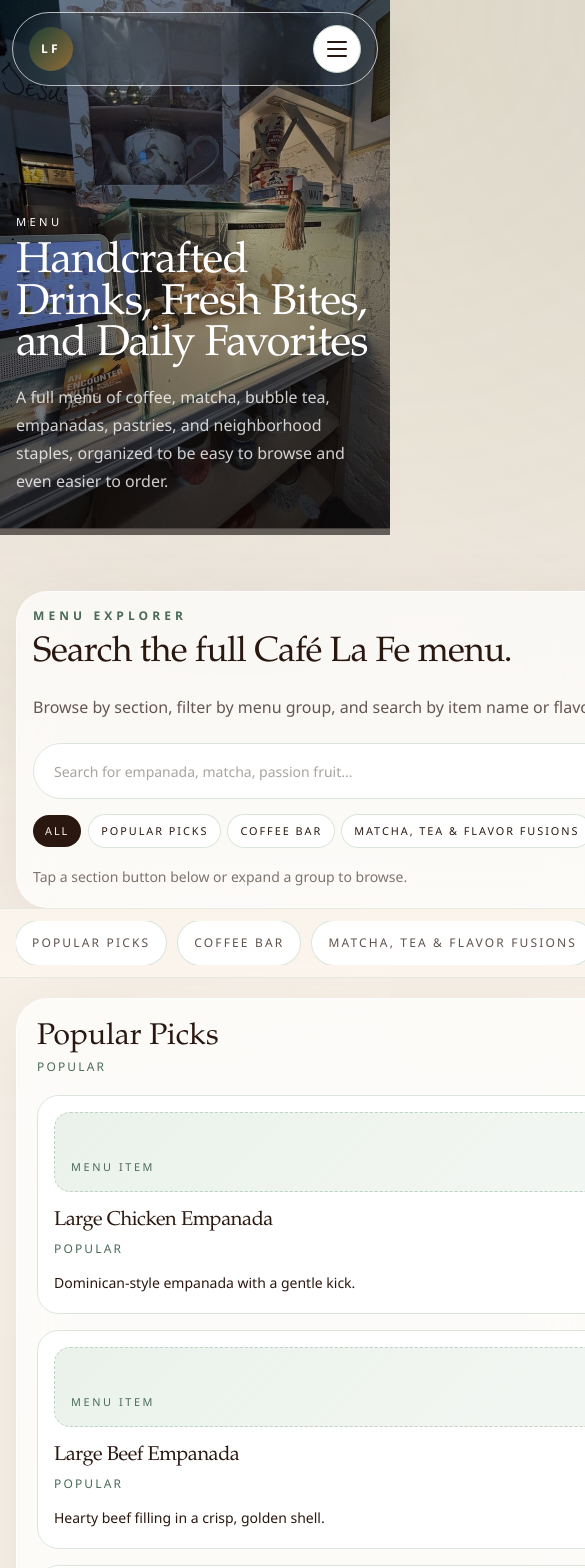
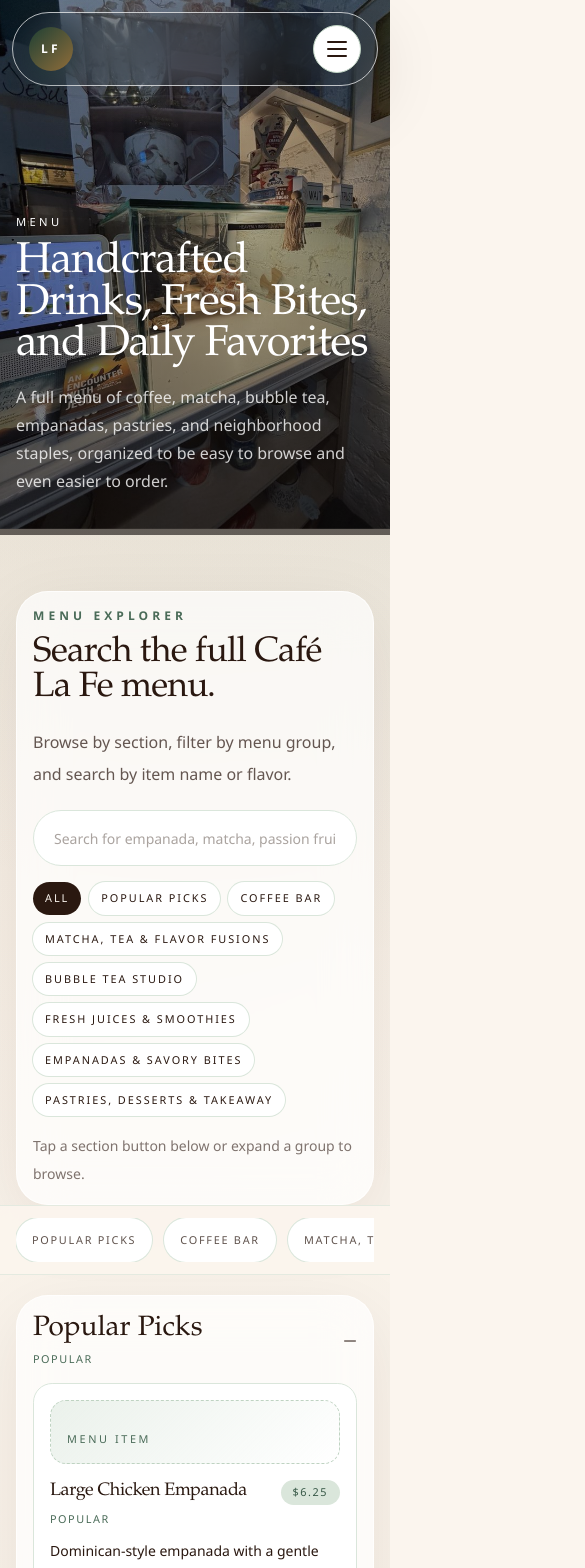
Before and after one commit to Volta-NYC/Cafe-La-Fe, a Next.js app: page /menu in a window 390 px wide. Shown: the top 1568 px of the page, 585 px wide, since content can reach past the window. Built offline with nearby package versions, Linux system fonts and the light colour scheme.

Commit message:
menu phone fix

```diff
--- a/app/menu/page.tsx
+++ b/app/menu/page.tsx
@@ -64,7 +64,7 @@
   }, [filteredGroups]);
 
   return (
-    <main>
+    <main className="overflow-x-hidden">
       <PageHero
         eyebrow="Menu"
         title="Handcrafted Drinks, Fresh Bites, and Daily Favorites"
@@ -75,7 +75,7 @@
       />
 
       <section className="section-padding">
-        <div className="page-shell-wide grid gap-5 lg:grid-cols-[340px_minmax(0,1fr)] lg:items-start lg:gap-8 xl:grid-cols-[360px_minmax(0,1fr)]">
+        <div className="page-shell-wide max-w-full grid gap-5 lg:grid-cols-[340px_minmax(0,1fr)] lg:items-start lg:gap-8 xl:grid-cols-[360px_minmax(0,1fr)]">
           <aside className="glass-panel sticky top-28 hidden self-start p-6 lg:block">
               <p className="section-kicker">Menu Explorer</p>
               <h2 className="mt-3 font-display text-4xl leading-tight text-ink">Browse by section.</h2>
@@ -125,9 +125,9 @@
               </div>
             </aside>
 
-          <div className="lg:hidden">
+          <div className="min-w-0 lg:hidden">
             <Reveal>
-              <div className="glass-panel p-4 md:p-5">
+              <div className="glass-panel w-full max-w-full p-4 md:p-5">
                 <p className="section-kicker">Menu Explorer</p>
                 <h2 className="section-title text-[2.2rem] sm:text-[2.6rem]">Search the full Café La Fe menu.</h2>
                 <p className="section-copy max-w-3xl">
@@ -177,14 +177,14 @@
               </div>
             </Reveal>
 
-            <div className="sticky top-[5.4rem] z-20 -mx-4 border-y border-olive-100/70 bg-cream/95 px-4 py-3 backdrop-blur md:top-[6rem] lg:hidden">
-              <div className="no-scrollbar overflow-x-auto">
-                <div className="flex min-w-max gap-3">
+            <div className="sticky top-[5.4rem] z-20 -mx-4 overflow-hidden border-y border-olive-100/70 bg-cream/95 px-4 py-3 backdrop-blur md:top-[6rem] lg:hidden">
+              <div className="no-scrollbar w-full overflow-x-auto overflow-y-hidden">
+                <div className="flex w-max gap-3 pr-4">
                 {filteredGroups.map((group) => (
                   <a
                     key={group.slug}
                     href={`#${groupId(group)}`}
-                    className={`inline-flex min-h-11 items-center rounded-full px-4 py-2 text-xs uppercase tracking-[0.18em] transition ${
+                    className={`inline-flex min-h-11 shrink-0 items-center rounded-full px-4 py-2 text-[0.68rem] uppercase tracking-[0.16em] whitespace-nowrap transition ${
                       activeSection === group.slug ? "bg-ink text-cream" : "bg-white text-ink/75 ring-1 ring-olive-100"
                     }`}
                   >
@@ -201,17 +201,19 @@
 
                 return (
                   <Reveal key={group.slug}>
-                    <div className="glass-panel overflow-hidden">
+                    <div className="glass-panel w-full max-w-full overflow-hidden">
                       <button
                         type="button"
                         onClick={() => setOpenMobileSection((current) => (current === group.slug ? "" : group.slug))}
-                        className="flex w-full items-center justify-between gap-4 px-5 py-5 text-left"
+                        className="flex w-full min-w-0 items-center justify-between gap-4 px-4 py-4 text-left sm:px-5 sm:py-5"
                       >
-                        <div>
-                          <p className="font-display text-3xl">{group.title}</p>
-                          <p className="mt-1 text-xs uppercase tracking-[0.18em] text-olive-700">{group.categories.join(" • ")}</p>
+                        <div className="min-w-0">
+                          <p className="font-display text-[1.75rem] leading-tight sm:text-3xl">{group.title}</p>
+                          <p className="mt-1 text-[0.68rem] uppercase tracking-[0.14em] text-olive-700 sm:text-xs sm:tracking-[0.18em]">
+                            {group.categories.join(" • ")}
+                          </p>
                         </div>
-                        <span className="text-2xl text-ink/60">{open ? "−" : "+"}</span>
+                        <span className="shrink-0 text-2xl text-ink/60">{open ? "−" : "+"}</span>
                       </button>
 
                       <AnimatePresence initial={false}>
@@ -222,20 +224,20 @@
                             exit={{ height: 0, opacity: 0 }}
                             className="overflow-hidden"
                           >
-                            <div className="grid gap-4 px-5 pb-5">
+                            <div className="grid gap-4 px-4 pb-4 sm:px-5 sm:pb-5">
                               {group.items.map((item) => (
-                              <article key={item.name} className="rounded-[1.35rem] border border-olive-100 bg-white p-4 sm:rounded-[1.6rem]">
-                                  <div className="mb-4 flex h-20 items-end rounded-[1rem] border border-dashed border-olive-200 bg-[linear-gradient(135deg,rgba(218,230,219,0.55),rgba(255,255,255,0.95))] p-4 sm:h-24 sm:rounded-[1.2rem]">
+                              <article key={item.name} className="min-w-0 rounded-[1.2rem] border border-olive-100 bg-white p-4 sm:rounded-[1.6rem]">
+                                  <div className="mb-4 flex h-16 items-end rounded-[1rem] border border-dashed border-olive-200 bg-[linear-gradient(135deg,rgba(218,230,219,0.55),rgba(255,255,255,0.95))] p-4 sm:h-24 sm:rounded-[1.2rem]">
                                     <span className="text-[0.68rem] uppercase tracking-[0.24em] text-olive-700">Menu Item</span>
                                   </div>
-                                  <div className="flex items-start justify-between gap-4">
-                                    <div>
-                                      <h2 className="text-xl leading-tight sm:text-2xl sm:leading-none">{item.name}</h2>
-                                      <p className="mt-2 text-xs uppercase tracking-[0.18em] text-olive-700">{item.originalCategory}</p>
+                                  <div className="flex min-w-0 items-start justify-between gap-3">
+                                    <div className="min-w-0">
+                                      <h2 className="break-words text-lg leading-tight sm:text-2xl sm:leading-none">{item.name}</h2>
+                                      <p className="mt-2 text-[0.68rem] uppercase tracking-[0.14em] text-olive-700 sm:text-xs sm:tracking-[0.18em]">{item.originalCategory}</p>
                                     </div>
-                                    <span className="shrink-0 rounded-full bg-olive-100 px-3 py-1 text-xs uppercase tracking-[0.16em] text-olive-800">{item.price}</span>
+                                    <span className="shrink-0 rounded-full bg-olive-100 px-3 py-1 text-[0.68rem] uppercase tracking-[0.14em] text-olive-800 sm:text-xs sm:tracking-[0.16em]">{item.price}</span>
                                   </div>
-                                  <p className="mt-3 text-sm leading-7 text-ink/68">{item.description}</p>
+                                  <p className="mt-3 break-words text-sm leading-6 text-ink/68 sm:leading-7">{item.description}</p>
                                 </article>
                               ))}
                             </div>
```
